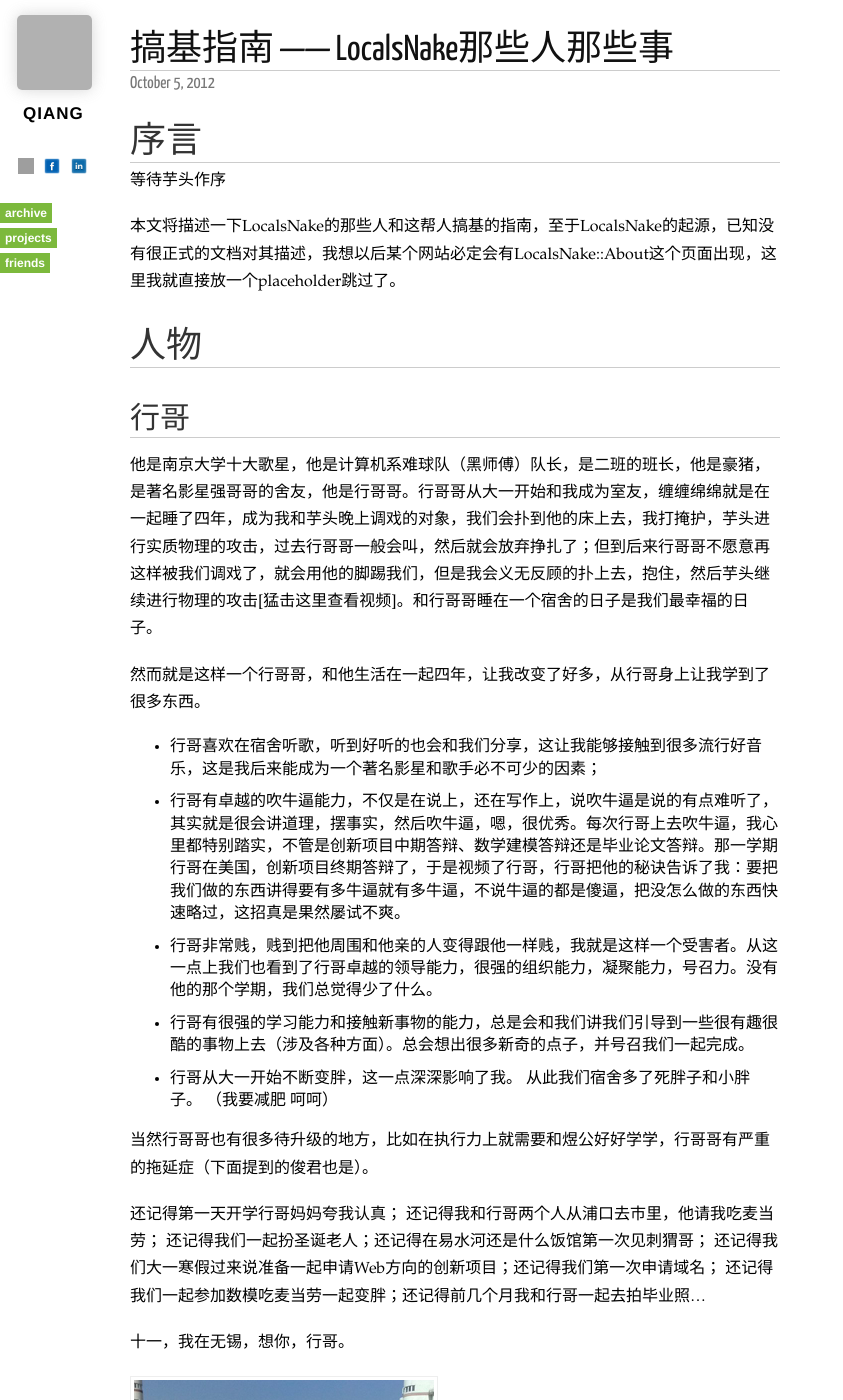
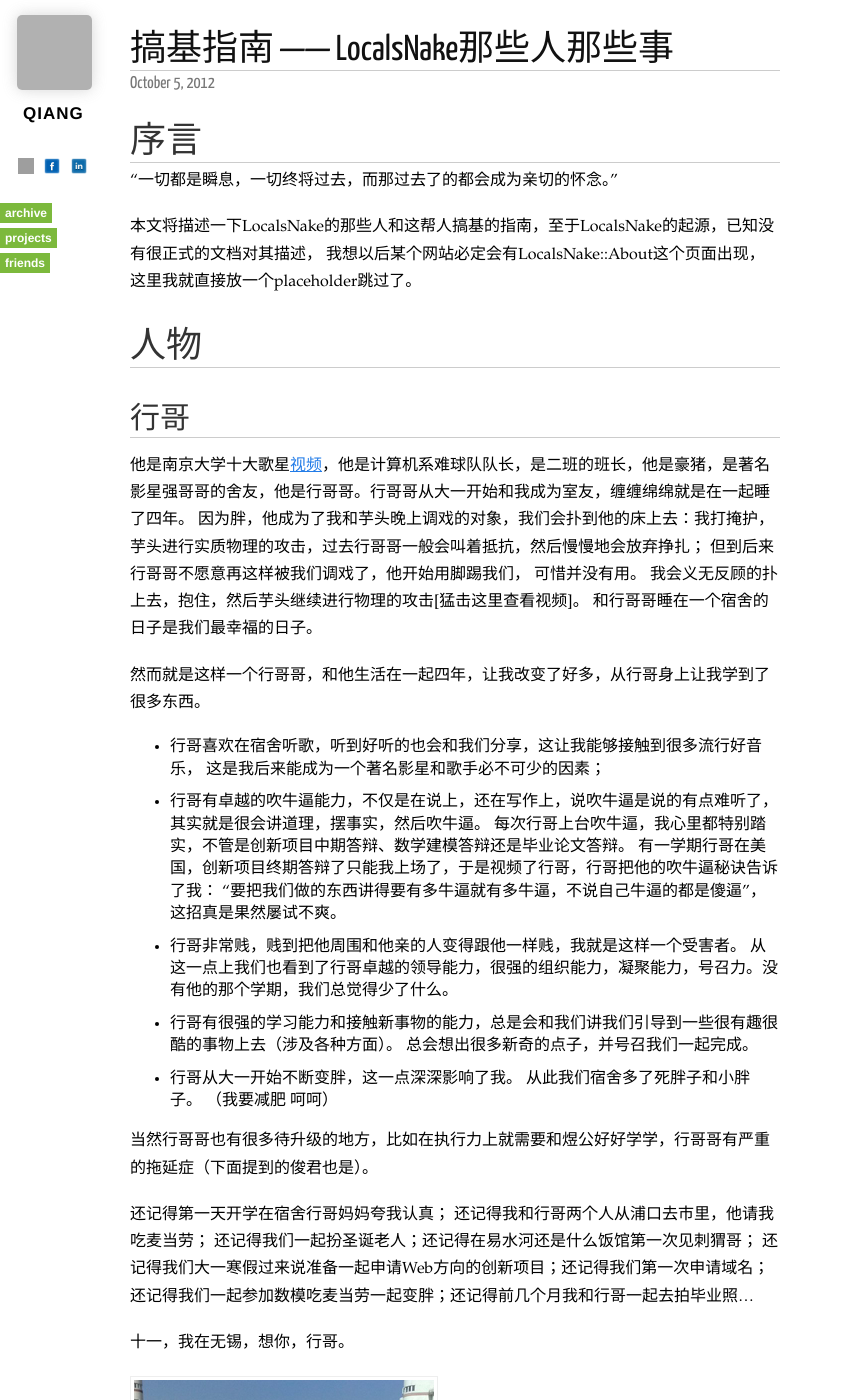
Before and after one commit to qiangrw/qiangrw.github.com, a Jekyll site: the page built from _posts/2012-10-05-member-of-LocalsNake.md, in a window 1280 px wide and 1400 px high. Shown: the whole window, without its empty margins (0-843 px from the left). Built offline with Jekyll 4.4.1, drawn with Linux system fonts in a browser that asks for light colours; nearby versions of some CDN libraries; Markdown is read by kramdown in place of the engine named in the settings; comment, search, counter and statistics services are not loaded; some of the changed text lies outside the part shown; grey boxes are pictures that could not be loaded.

Commit message:
fix past posts

```diff
--- a/_posts/2012-10-05-member-of-LocalsNake.md
+++ b/_posts/2012-10-05-member-of-LocalsNake.md
@@ -5,25 +5,36 @@ category: 生活
 permalink: /2012/10/member-of-LocalsNake/
 ---
 # 序言
-等待芋头作序
+“一切都是瞬息，一切终将过去，而那过去了的都会成为亲切的怀念。”
 
-本文将描述一下LocalsNake的那些人和这帮人搞基的指南，至于LocalsNake的起源，已知没有很正式的文档对其描述，我想以后某个网站必定会有LocalsNake::About这个页面出现，这里我就直接放一个placeholder跳过了。
+本文将描述一下LocalsNake的那些人和这帮人搞基的指南，至于LocalsNake的起源，已知没有很正式的文档对其描述，
+我想以后某个网站必定会有LocalsNake::About这个页面出现，这里我就直接放一个placeholder跳过了。
 
 # 人物
 ## 行哥
-他是南京大学十大歌星，他是计算机系难球队（黑师傅）队长，是二班的班长，他是豪猪，是著名影星强哥哥的舍友，他是行哥哥。行哥哥从大一开始和我成为室友，缠缠绵绵就是在一起睡了四年，成为我和芋头晚上调戏的对象，我们会扑到他的床上去，我打掩护，芋头进行实质物理的攻击，过去行哥哥一般会叫，然后就会放弃挣扎了；但到后来行哥哥不愿意再这样被我们调戏了，就会用他的脚踢我们，但是我会义无反顾的扑上去，抱住，然后芋头继续进行物理的攻击[猛击这里查看视频]。和行哥哥睡在一个宿舍的日子是我们最幸福的日子。
+他是南京大学十大歌星[视频](http://v.youku.com/v_show/id_XMTYwNDYzMDAw.html)，他是计算机系难球队队长，是二班的班长，他是豪猪，是著名影星强哥哥的舍友，他是行哥哥。行哥哥从大一开始和我成为室友，缠缠绵绵就是在一起睡了四年。
+因为胖，他成为了我和芋头晚上调戏的对象，我们会扑到他的床上去：我打掩护，芋头进行实质物理的攻击，过去行哥哥一般会叫着抵抗，然后慢慢地会放弃挣扎；
+但到后来行哥哥不愿意再这样被我们调戏了，他开始用脚踢我们， 可惜并没有用。
+我会义无反顾的扑上去，抱住，然后芋头继续进行物理的攻击[猛击这里查看视频]。
+和行哥哥睡在一个宿舍的日子是我们最幸福的日子。
 
 然而就是这样一个行哥哥，和他生活在一起四年，让我改变了好多，从行哥身上让我学到了很多东西。
 
-* 行哥喜欢在宿舍听歌，听到好听的也会和我们分享，这让我能够接触到很多流行好音乐，这是我后来能成为一个著名影星和歌手必不可少的因素；
-* 行哥有卓越的吹牛逼能力，不仅是在说上，还在写作上，说吹牛逼是说的有点难听了，其实就是很会讲道理，摆事实，然后吹牛逼，嗯，很优秀。每次行哥上去吹牛逼，我心里都特别踏实，不管是创新项目中期答辩、数学建模答辩还是毕业论文答辩。那一学期行哥在美国，创新项目终期答辩了，于是视频了行哥，行哥把他的秘诀告诉了我：要把我们做的东西讲得要有多牛逼就有多牛逼，不说牛逼的都是傻逼，把没怎么做的东西快速略过，这招真是果然屡试不爽。
-* 行哥非常贱，贱到把他周围和他亲的人变得跟他一样贱，我就是这样一个受害者。从这一点上我们也看到了行哥卓越的领导能力，很强的组织能力，凝聚能力，号召力。没有他的那个学期，我们总觉得少了什么。
-* 行哥有很强的学习能力和接触新事物的能力，总是会和我们讲我们引导到一些很有趣很酷的事物上去（涉及各种方面）。总会想出很多新奇的点子，并号召我们一起完成。
+* 行哥喜欢在宿舍听歌，听到好听的也会和我们分享，这让我能够接触到很多流行好音乐，
+这是我后来能成为一个著名影星和歌手必不可少的因素；
+* 行哥有卓越的吹牛逼能力，不仅是在说上，还在写作上，说吹牛逼是说的有点难听了，其实就是很会讲道理，摆事实，然后吹牛逼。
+每次行哥上台吹牛逼，我心里都特别踏实，不管是创新项目中期答辩、数学建模答辩还是毕业论文答辩。
+有一学期行哥在美国，创新项目终期答辩了只能我上场了，于是视频了行哥，行哥把他的吹牛逼秘诀告诉了我：
+"要把我们做的东西讲得要有多牛逼就有多牛逼，不说自己牛逼的都是傻逼"，这招真是果然屡试不爽。
+* 行哥非常贱，贱到把他周围和他亲的人变得跟他一样贱，我就是这样一个受害者。
+从这一点上我们也看到了行哥卓越的领导能力，很强的组织能力，凝聚能力，号召力。没有他的那个学期，我们总觉得少了什么。
+* 行哥有很强的学习能力和接触新事物的能力，总是会和我们讲我们引导到一些很有趣很酷的事物上去（涉及各种方面）。
+总会想出很多新奇的点子，并号召我们一起完成。
 * 行哥从大一开始不断变胖，这一点深深影响了我。 从此我们宿舍多了死胖子和小胖子。 （我要减肥 呵呵）
 
 当然行哥哥也有很多待升级的地方，比如在执行力上就需要和煜公好好学学，行哥哥有严重的拖延症（下面提到的俊君也是）。
 
-还记得第一天开学行哥妈妈夸我认真；
+还记得第一天开学在宿舍行哥妈妈夸我认真；
 还记得我和行哥两个人从浦口去市里，他请我吃麦当劳；
 还记得我们一起扮圣诞老人；还记得在易水河还是什么饭馆第一次见刺猬哥；
 还记得我们大一寒假过来说准备一起申请Web方向的创新项目；还记得我们第一次申请域名；
@@ -34,7 +45,8 @@ permalink: /2012/10/member-of-LocalsNake/
 ![XMAS](http://qiangrw.github.io/images/xmas.jpg "xmas with bankq")
 
 ## 芋头
-芋头又名钱煜，又名左三，又名Aiyueyue，是我们的大师兄。由于其在学术修养极高，我们称之为煜公（与宋公齐名）。芋头、俊君和我是最早一起出去自习的，那时候回19舍得时候我都会忍不住买一个蛋黄肉粽，然后消化不良。芋头最有趣的是他睡觉时候穿的袜子，印有周一-周日，每天一双，十分爱干净，当我们发现芋头袜子星期穿错的时候，就说明最近芋头不规律了。芋头做的最邪恶的是一只苹果的故事（同样placeholder，这个故事谁有兴趣写一下），直接导致我们的厕所被堵塞了，害得垦哥上不了厕所。芋头做得最精彩的事就是我们一起数模的时候，那是数模最关键的一个晚上，一个程序，写好了就是跑不出答案，我以为死循环了，调了好久；芋头说他拿去看看，然后就放到他电脑上跑，然后我发了会儿呆，芋头去厕所尿了个尿，回来，程序跑出了答案（乱枪打鸟），\alpha 求出来了，然后我们就拿了国一，从此每当我程序调不出的时候，我也会去厕所尿个尿，屡试不爽。
+芋头又名钱煜，又名左三，又名Aiyueyue，是我们的大师兄。
+由于其在学术修养极高，我们称之为煜公（与宋公齐名）。芋头、俊君和我是最早一起出去自习的，那时候回19舍得时候我都会忍不住买一个蛋黄肉粽，然后消化不良。芋头最有趣的是他睡觉时候穿的袜子，印有周一-周日，每天一双，十分爱干净，当我们发现芋头袜子星期穿错的时候，就说明最近芋头不规律了。芋头做的最邪恶的是一只苹果的故事（同样placeholder，这个故事谁有兴趣写一下），直接导致我们的厕所被堵塞了，害得垦哥上不了厕所。芋头做得最精彩的事就是我们一起数模的时候，那是数模最关键的一个晚上，一个程序，写好了就是跑不出答案，我以为死循环了，调了好久；芋头说他拿去看看，然后就放到他电脑上跑，然后我发了会儿呆，芋头去厕所尿了个尿，回来，程序跑出了答案（乱枪打鸟），\alpha 求出来了，然后我们就拿了国一，从此每当我程序调不出的时候，我也会去厕所尿个尿，屡试不爽。
 
 芋头最大的有点的是他的执行力，做作业起来超快，有了一个目标以后就会在最短的时间内完成。如果能结合行哥和芋头的优点，那一定是一个强人，一个伟人，嗯，很优秀。
 
```
Also changed, not shown: other parts of _posts/2012-10-05-member-of-LocalsNake.md (+4 -2 lines), _posts/2012-03-20-intro-to-lemur-tool.md (+1 -1 lines).
